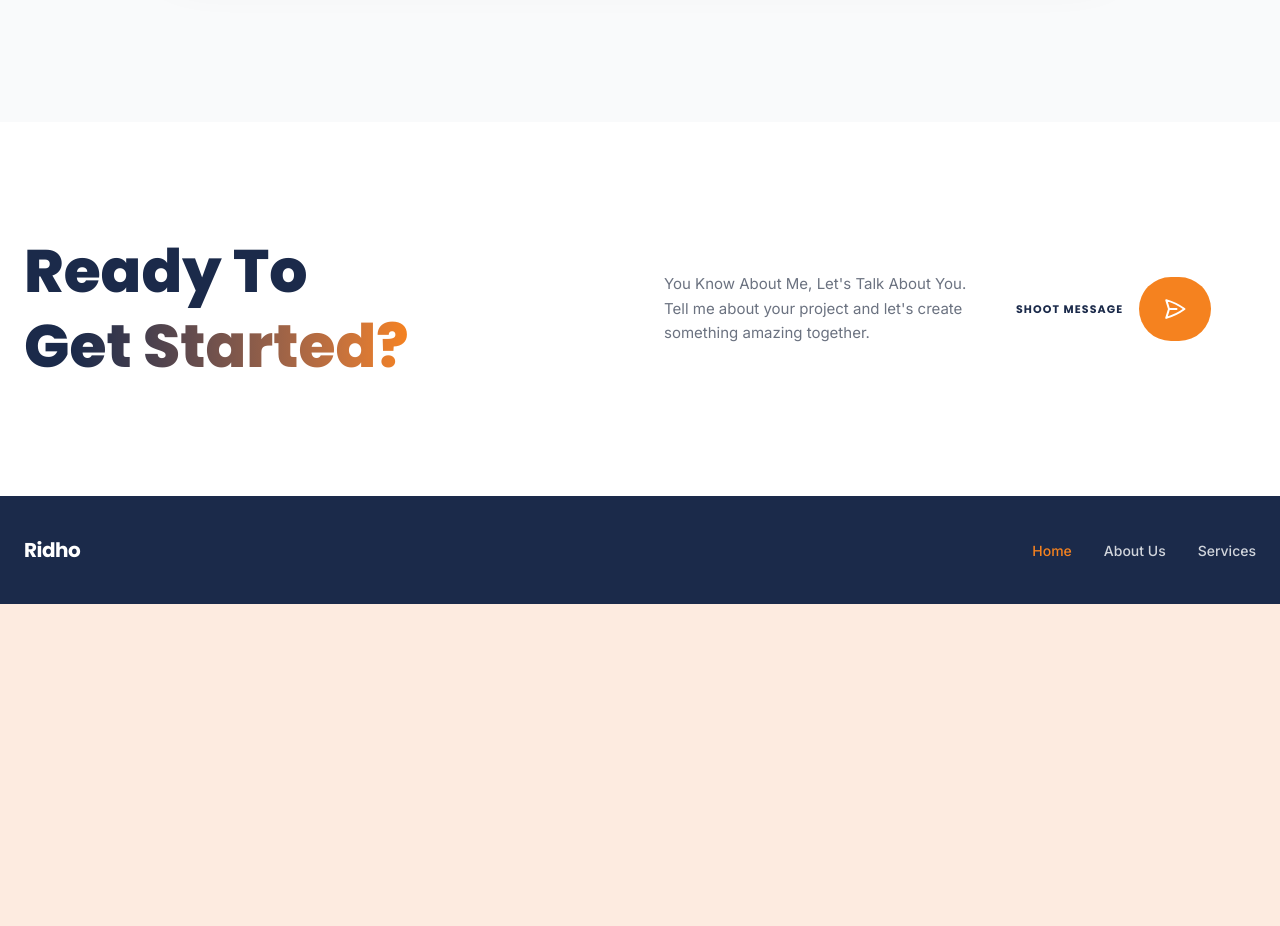
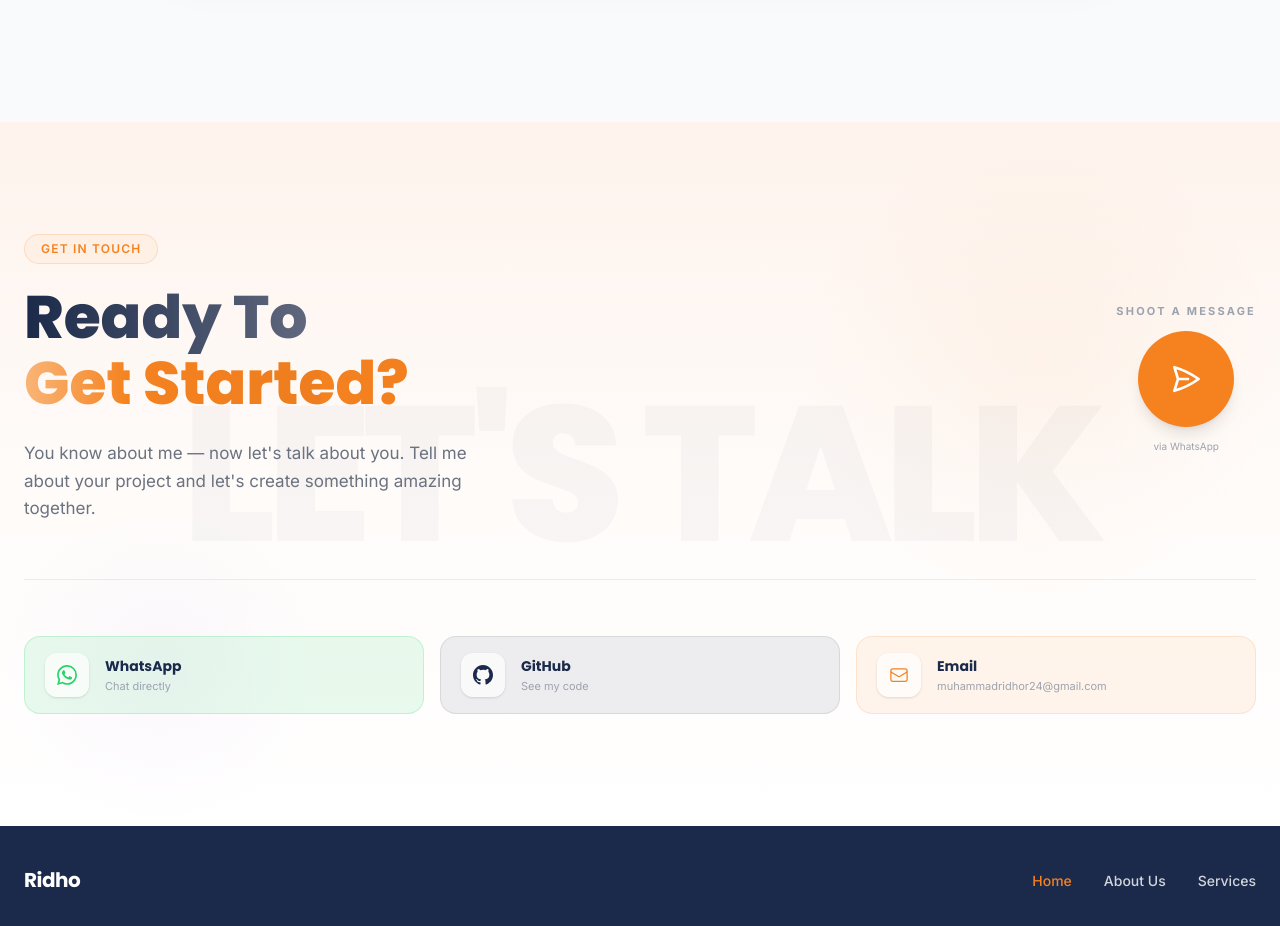
Before and after one commit to mridho24/portofolio, a Next.js app: page / in a window 1280 px wide. Shown: the part 6060-6986 px from the top of the page. Before the commit the page ends 6664 px from the top, so only its background shows below. Built offline with nearby package versions, Linux system fonts and the light colour scheme.

Commit message:
feat: update cta section

```diff
--- a/components/sections/CTASection.tsx
+++ b/components/sections/CTASection.tsx
@@ -1,43 +1,152 @@
 "use client"
 
-import { Button } from "@/components/ui/Button"
+import { MagneticWrapper } from "@/components/ui/MagneticWrapper"
+
+const contacts = [
+  {
+    id: "whatsapp",
+    label: "WhatsApp",
+    sublabel: "Chat directly",
+    href: "https://wa.me/6282258787872",
+    icon: (
+      <svg className="h-5 w-5" fill="currentColor" viewBox="0 0 24 24">
+        <path d="M17.472 14.382c-.297-.149-1.758-.867-2.03-.967-.273-.099-.471-.148-.67.15-.197.297-.767.966-.94 1.164-.173.199-.347.223-.644.075-.297-.15-1.255-.463-2.39-1.475-.883-.788-1.48-1.761-1.653-2.059-.173-.297-.018-.458.13-.606.134-.133.298-.347.446-.52.149-.174.198-.298.298-.497.099-.198.05-.371-.025-.52-.075-.149-.669-1.612-.916-2.207-.242-.579-.487-.5-.669-.51-.173-.008-.371-.01-.57-.01-.198 0-.52.074-.792.372-.272.297-1.04 1.016-1.04 2.479 0 1.462 1.065 2.875 1.213 3.074.149.198 2.096 3.2 5.077 4.487.709.306 1.262.489 1.694.625.712.227 1.36.195 1.871.118.571-.085 1.758-.719 2.006-1.413.248-.694.248-1.289.173-1.413-.074-.124-.272-.198-.57-.347m-5.421 7.403h-.004a9.87 9.87 0 01-5.031-1.378l-.361-.214-3.741.982.998-3.648-.235-.374a9.86 9.86 0 01-1.51-5.26c.001-5.45 4.436-9.884 9.888-9.884 2.64 0 5.122 1.03 6.988 2.898a9.825 9.825 0 012.893 6.994c-.003 5.45-4.437 9.884-9.885 9.884m8.413-18.297A11.815 11.815 0 0012.05 0C5.495 0 .16 5.335.157 11.892c0 2.096.547 4.142 1.588 5.945L.057 24l6.305-1.654a11.882 11.882 0 005.683 1.448h.005c6.554 0 11.89-5.335 11.893-11.893a11.821 11.821 0 00-3.48-8.413Z" />
+      </svg>
+    ),
+    bg: "bg-[#25D366]/10 hover:bg-[#25D366]/20",
+    iconColor: "text-[#25D366]",
+    border: "border-[#25D366]/20",
+  },
+  {
+    id: "github",
+    label: "GitHub",
+    sublabel: "See my code",
+    href: "https://github.com/mridho24",
+    icon: (
+      <svg className="h-5 w-5" fill="currentColor" viewBox="0 0 24 24">
+        <path d="M12 0C5.374 0 0 5.373 0 12c0 5.302 3.438 9.8 8.207 11.387.599.111.793-.261.793-.577v-2.234c-3.338.726-4.033-1.416-4.033-1.416-.546-1.387-1.333-1.756-1.333-1.756-1.089-.745.083-.729.083-.729 1.205.084 1.839 1.237 1.839 1.237 1.07 1.834 2.807 1.304 3.492.997.107-.775.418-1.305.762-1.604-2.665-.305-5.467-1.334-5.467-5.931 0-1.311.469-2.381 1.236-3.221-.124-.303-.535-1.524.117-3.176 0 0 1.008-.322 3.301 1.23A11.509 11.509 0 0112 5.803c1.02.005 2.047.138 3.006.404 2.291-1.552 3.297-1.23 3.297-1.23.653 1.653.242 2.874.118 3.176.77.84 1.235 1.911 1.235 3.221 0 4.609-2.807 5.624-5.479 5.921.43.372.823 1.102.823 2.222v3.293c0 .319.192.694.801.576C20.566 21.797 24 17.3 24 12c0-6.627-5.373-12-12-12z" />
+      </svg>
+    ),
+    bg: "bg-navy/8 hover:bg-navy/15",
+    iconColor: "text-navy",
+    border: "border-navy/10",
+  },
+  {
+    id: "email",
+    label: "Email",
+    sublabel: "muhammadridhor24@gmail.com",
+    href: "mailto:muhammadridhor24@gmail.com",
+    icon: (
+      <svg className="h-5 w-5" fill="none" viewBox="0 0 24 24" stroke="currentColor" strokeWidth={1.5}>
+        <path strokeLinecap="round" strokeLinejoin="round" d="M21.75 6.75v10.5a2.25 2.25 0 01-2.25 2.25h-15a2.25 2.25 0 01-2.25-2.25V6.75m19.5 0A2.25 2.25 0 0019.5 4.5h-15a2.25 2.25 0 00-2.25 2.25m19.5 0v.243a2.25 2.25 0 01-1.07 1.916l-7.5 4.615a2.25 2.25 0 01-2.36 0L3.32 8.91a2.25 2.25 0 01-1.07-1.916V6.75" />
+      </svg>
+    ),
+    bg: "bg-orange/8 hover:bg-orange/15",
+    iconColor: "text-orange",
+    border: "border-orange/15",
+  },
+]
 
 export function CTASection() {
   return (
-    <section id="contact" className="py-28 bg-white">
-      <div className="mx-auto w-full max-w-[1280px] px-6">
-        <div className="grid grid-cols-1 lg:grid-cols-2 gap-12 items-center">
+    <section id="contact" className="cta-section relative py-28 overflow-hidden bg-white">
+      {/* Peach gradient at the top, fades to white */}
+      <div className="absolute inset-0 bg-gradient-to-b from-peach/60 via-peach/20 to-white pointer-events-none" />
+
+      {/* Decorative blobs */}
+      <div
+        className="absolute top-0 right-0 w-[480px] h-[480px] rounded-full opacity-30 pointer-events-none"
+        style={{ background: "radial-gradient(circle, rgba(245,130,31,0.18) 0%, transparent 70%)" }}
+      />
+      <div
+        className="absolute bottom-0 left-0 w-80 h-80 rounded-full opacity-25 pointer-events-none"
+        style={{ background: "radial-gradient(circle, rgba(139,92,246,0.15) 0%, transparent 70%)" }}
+      />
+
+      {/* Watermark */}
+      <div className="absolute inset-0 flex items-center justify-center pointer-events-none select-none overflow-hidden" aria-hidden="true">
+        <span className="text-[clamp(4rem,15vw,12rem)] font-extrabold text-navy/[0.03] whitespace-nowrap tracking-tighter font-heading">
+          LET&apos;S TALK
+        </span>
+      </div>
+
+      <div className="relative mx-auto w-full max-w-[1280px] px-6">
+        {/* Top area — asymmetric split */}
+        <div className="grid grid-cols-1 lg:grid-cols-[1fr_auto] gap-12 items-center">
+
+          {/* Left: heading + description */}
           <div>
-            <h2 className="text-4xl md:text-5xl lg:text-6xl font-extrabold leading-tight font-heading">
-              <span className="bg-gradient-to-r from-navy via-navy to-orange bg-clip-text text-transparent">
+            <span className="mb-5 inline-flex items-center gap-2 rounded-full border border-orange/20 bg-orange/5 px-4 py-1.5 text-xs font-semibold text-orange uppercase tracking-widest">
+              Get In Touch
+            </span>
+            <h2 className="cta-heading text-4xl md:text-5xl lg:text-[3.75rem] font-extrabold leading-[1.1] font-heading">
+              <span className="bg-gradient-to-r from-navy to-navy/70 bg-clip-text text-transparent">
                 Ready To
-                <br />
+              </span>
+              <br />
+              <span className="shimmer-text">
                 Get Started?
               </span>
             </h2>
+            <p className="cta-content mt-6 text-[17px] text-body leading-relaxed max-w-md">
+              You know about me — now let&apos;s talk about you. Tell me about
+              your project and let&apos;s create something amazing together.
+            </p>
           </div>
 
-          <div className="flex flex-col sm:flex-row items-start sm:items-center gap-8">
-            <p className="text-[15px] text-body leading-relaxed max-w-xs">
-              You Know About Me, Let&apos;s Talk About You. Tell me about
-              your project and let&apos;s create something amazing together.
+          {/* Right: big send button */}
+          <div className="cta-content flex flex-col items-center gap-3 self-center">
+            <p className="text-[11px] font-bold tracking-[0.2em] text-muted uppercase">
+              Shoot a Message
             </p>
-
-            <div className="flex items-center gap-4">
-              <span className="text-[11px] font-bold tracking-widest text-navy font-heading">
-                SHOOT MESSAGE
-              </span>
-              <Button
+            <MagneticWrapper strength={0.3}>
+              <a
                 href="https://wa.me/6282258787872"
-                className="h-16 w-16 p-0"
-                target="_blank" rel="noopener noreferrer"
+                target="_blank"
+                rel="noopener noreferrer"
+                className="relative flex h-24 w-24 items-center justify-center rounded-full bg-orange shadow-lg hover:shadow-2xl transition-all duration-500 group overflow-hidden"
               >
-                <svg className="h-6 w-6" fill="none" viewBox="0 0 24 24" stroke="currentColor" strokeWidth={2}>
+                <span className="absolute inset-0 rounded-full bg-orange-300 scale-0 group-hover:scale-110 transition-transform duration-700 opacity-40" />
+                <svg
+                  className="relative h-8 w-8 text-white transition-transform duration-300 group-hover:translate-x-0.5 group-hover:-translate-y-0.5"
+                  fill="none" viewBox="0 0 24 24" stroke="currentColor" strokeWidth={2}
+                >
                   <path strokeLinecap="round" strokeLinejoin="round" d="M6 12L3.269 3.126A59.768 59.768 0 0121.485 12 59.77 59.77 0 013.27 20.876L5.999 12zm0 0h7.5" />
                 </svg>
-              </Button>
-            </div>
+              </a>
+            </MagneticWrapper>
+            <p className="text-[10px] text-muted">via WhatsApp</p>
           </div>
+        </div>
+
+        {/* Divider */}
+        <div className="my-14 border-t border-navy/8" />
+
+        {/* Contact cards row */}
+        <div className="cta-content grid grid-cols-1 sm:grid-cols-3 gap-4">
+          {contacts.map((c) => (
+            <a
+              key={c.id}
+              href={c.href}
+              target={c.id !== "email" ? "_blank" : undefined}
+              rel="noopener noreferrer"
+              className={`cta-social-link group flex items-center gap-4 rounded-2xl border ${c.border} ${c.bg} px-5 py-4 transition-all duration-300 hover:-translate-y-1 hover:shadow-card`}
+            >
+              <div className={`flex h-11 w-11 shrink-0 items-center justify-center rounded-xl bg-white/70 ${c.iconColor} shadow-sm`}>
+                {c.icon}
+              </div>
+              <div className="min-w-0">
+                <p className="text-sm font-bold text-navy font-heading">{c.label}</p>
+                <p className="text-[11px] text-muted truncate mt-0.5">{c.sublabel}</p>
+              </div>
+              <svg
+                className="ml-auto h-4 w-4 text-muted opacity-0 group-hover:opacity-100 transition-all duration-300 group-hover:translate-x-1 shrink-0"
+                fill="none" viewBox="0 0 24 24" stroke="currentColor" strokeWidth={2}
+              >
+                <path strokeLinecap="round" strokeLinejoin="round" d="M13.5 4.5L21 12m0 0l-7.5 7.5M21 12H3" />
+              </svg>
+            </a>
+          ))}
         </div>
       </div>
     </section>
```
